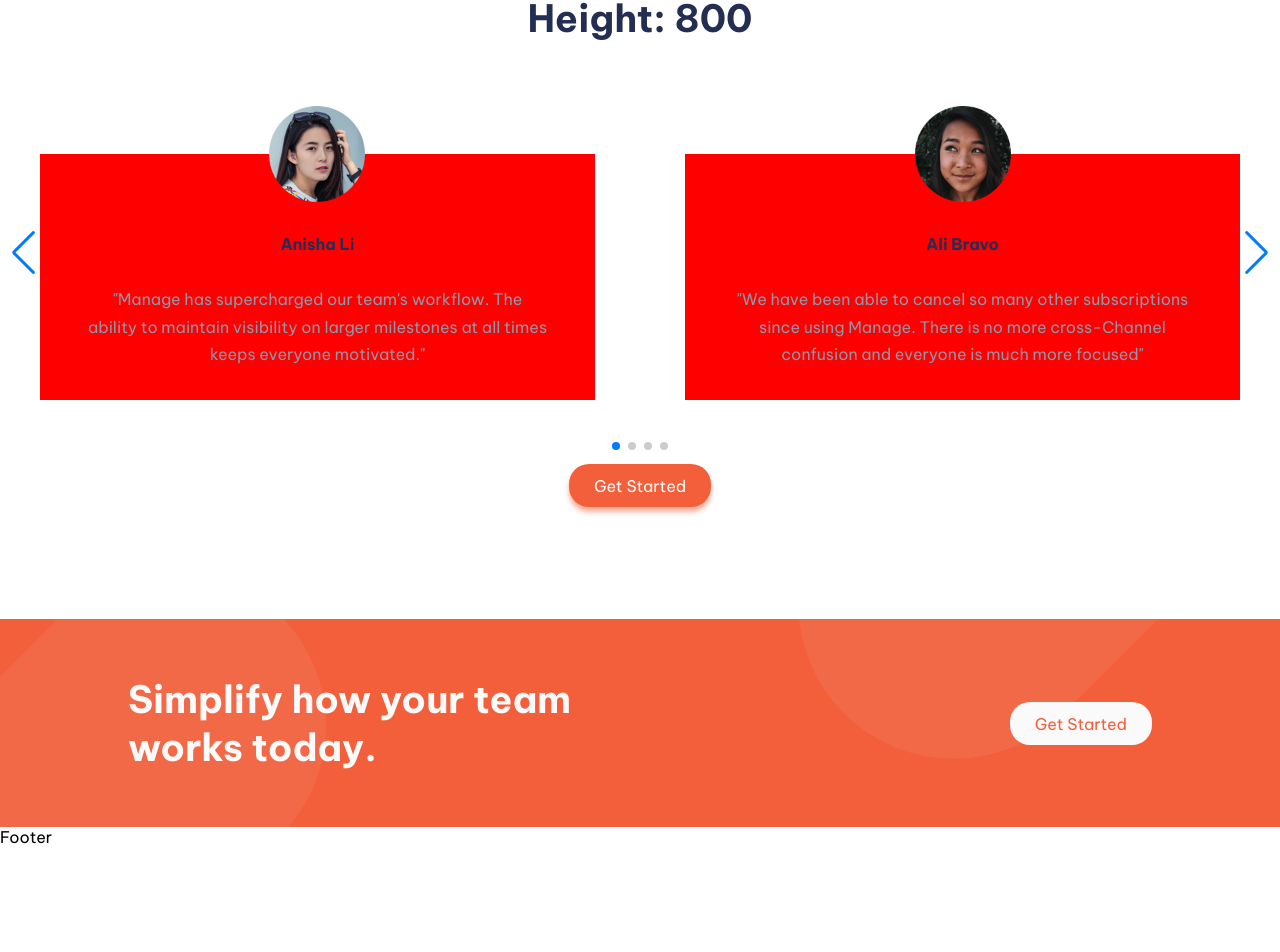
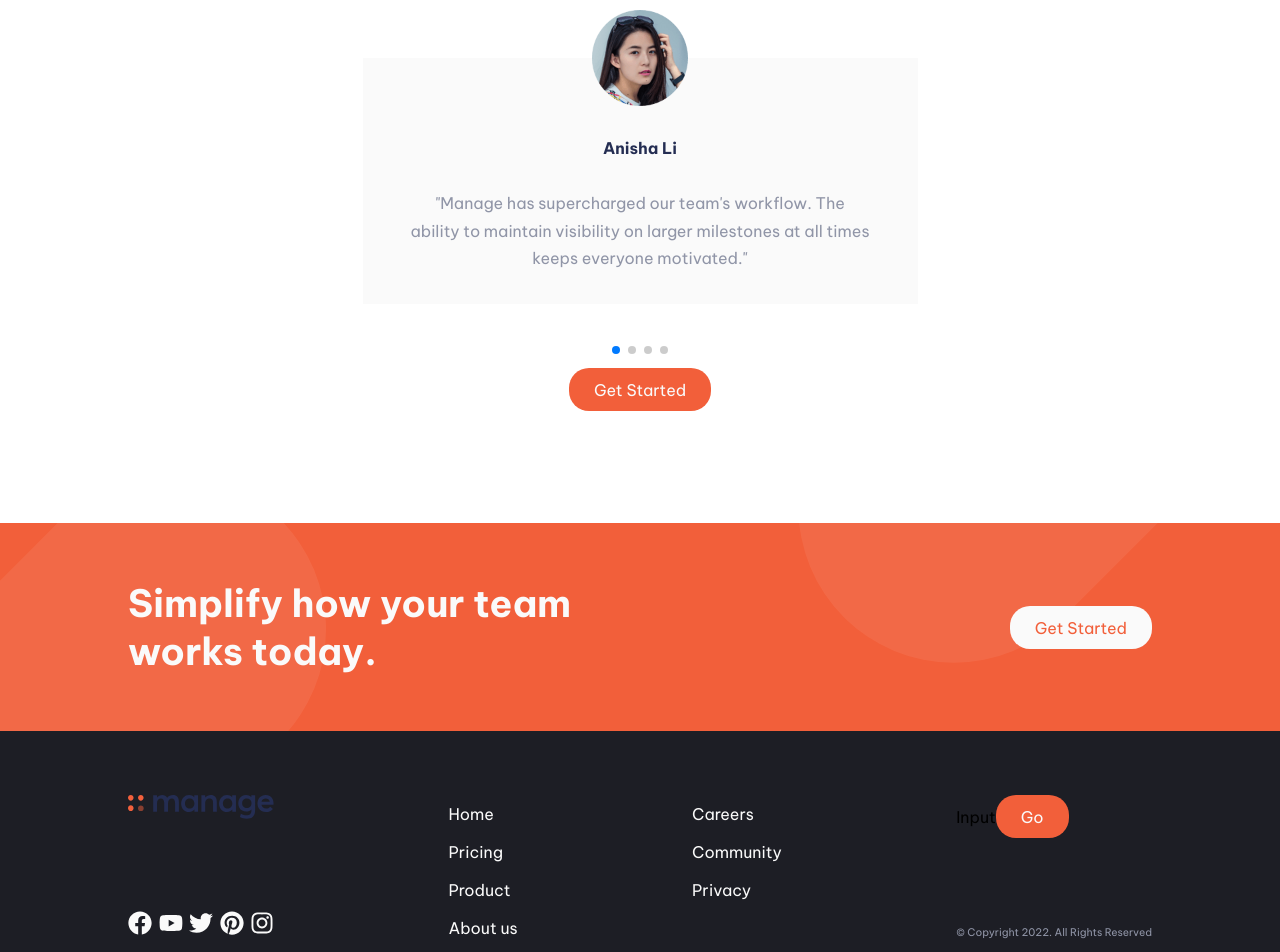
Before and after one commit to Ezedcode/manage-landing-page-master, a React (Create React App) app: page / in a window 1280 px wide. Shown: the part 1666-2618 px from the top of the page. Before the commit the page ends 2513 px from the top, so only its background shows below. Built offline with nearby package versions, Linux system fonts and the light colour scheme.

Commit message:
creating footer

```diff
--- a/src/components/button/styles.jsx
+++ b/src/components/button/styles.jsx
@@ -7,7 +7,7 @@ export const Button = styled.button`
   background: ${(props) => props.background};
   border-radius: 20px;
   box-shadow: ${(props) =>
-    props.colorBtn === "red" ? "0px 5px 5px hsl(12, 88%, 59%, 0.5)" : "none"};
+    props.box === "true" ? "0px 5px 5px hsl(12, 88%, 59%, 0.5)" : "none"};
   cursor: pointer;
   transition: 0.5s;
   &:hover {
@@ -16,6 +16,8 @@ export const Button = styled.button`
         ? "background-color:hsl(13, 95%, 70%)"
         : "color: hsl(227, 12%, 61%);"};
     box-shadow: ${(props) =>
-      props.colorBtn === "red" ? "0px 5px 5px hsl(13, 95%, 70%, 0.5)" : "none"};
+      props.boxShadow === "red"
+        ? "0px 5px 5px hsl(13, 95%, 70%, 0.5)"
+        : "none"};
   }
 `;
--- /dev/null
+++ b/src/components/input/index.jsx
@@ -0,0 +1,19 @@
+import React from "react";
+import Button from "../button";
+
+const Input = () => {
+  return (
+    <div>
+      Input
+      <Button
+        id="Go"
+        color="hsl(0, 0%, 98%)"
+        background="hsl(12, 88%, 59%)"
+        boxShadow="red"
+        colorBtn="red"
+      />
+    </div>
+  );
+};
+
+export default Input;
--- a/src/components/layout/footer/index.jsx
+++ b/src/components/layout/footer/index.jsx
@@ -1,7 +1,67 @@
 import React from "react";
+import { BrowserRouter, Link } from "react-router-dom";
+import Input from "../../input";
+import Logo from "../../../img/logo.svg";
+/*import img1 from "../../../img/icon-facebook.svg";
+import img2 from "../../../img/icon-youtube.svg";
+import img3 from "../../../img/icon-twitter.svg";
+import img5 from "../../../img/icon-pinterest.svg";
+import img4 from "../../../img/icon-instagram.svg";*/
+import {
+  FaFacebook,
+  FaYoutube,
+  FaTwitter,
+  FaPinterest,
+  FaInstagram,
+} from "react-icons/fa";
+import * as C from "./styles";
 
 const Footer = () => {
-  return <div>Footer</div>;
+  return (
+    <BrowserRouter>
+      <C.Container>
+        <div>
+          <div className="container">
+            <div>
+              <img src={Logo} alt="logo" />
+            </div>
+            <div className="socialMedia">
+              <Link>
+                <FaFacebook />
+              </Link>
+              <Link>
+                <FaYoutube />
+              </Link>
+              <Link>
+                <FaTwitter />
+              </Link>
+              <Link>
+                <FaPinterest />
+              </Link>
+              <Link>
+                <FaInstagram />
+              </Link>
+            </div>
+          </div>
+          <div className="navList">
+            <Link to="/">Home</Link>
+            <Link to="/">Pricing</Link>
+            <Link to="/">Product</Link>
+            <Link to="/">About us</Link>
+          </div>
+          <div className="navList">
+            <Link to="/">Careers</Link>
+            <Link to="/">Community</Link>
+            <Link to="/">Privacy</Link>
+          </div>
+          <div className="container">
+            <Input />
+            <p>&copy; Copyright 2022. All Rights Reserved</p>
+          </div>
+        </div>
+      </C.Container>
+    </BrowserRouter>
+  );
 };
 
 export default Footer;
--- /dev/null
+++ b/src/components/layout/footer/styles.jsx
@@ -0,0 +1,47 @@
+import styled from "styled-components";
+
+export const Container = styled.div`
+  height: 17em;
+  background-color: hsl(233, 12%, 13%);
+  display: flex;
+  align-items: center;
+  & > div {
+    width: 80%;
+    height: 53%;
+    margin: auto;
+    display: flex;
+    justify-content: space-between;
+    .container {
+      height: 100%;
+      display: flex;
+      flex-direction: column;
+      justify-content: space-between;
+    }
+    .navList {
+      display: flex;
+      flex-direction: column;
+      a {
+        line-height: 38px;
+      }
+    }
+    .socialMedia {
+      display: flex;
+      flex-direction: row;
+      justify-content: space-between;
+      svg {
+        font-size: 1.5em;
+      }
+    }
+    a {
+      color: hsl(0, 0%, 98%);
+      text-decoration: none;
+    }
+    p {
+      color: hsl(227, 12%, 61%);
+      font-size: 10.5px;
+    }
+    a:hover {
+      color: hsl(12, 88%, 59%);
+    }
+  }
+`;
--- a/src/components/layout/header/index.jsx
+++ b/src/components/layout/header/index.jsx
@@ -15,6 +15,7 @@ const Header = () => {
         color="hsl(0, 0%, 98%)"
         background="hsl(12, 88%, 59%)"
         colorBtn="red"
+        boxShadow="true"
       />
       <C.Img top="-10" left="52" position="absolute">
         <img src={Img} alt="background img" />
--- a/src/components/pages/home/index.jsx
+++ b/src/components/pages/home/index.jsx
@@ -116,6 +116,7 @@ const Home = () => {
               color="hsl(12, 88%, 59%)"
               background="hsl(0, 0%, 98%)"
               colorBtn="white"
+              boxShadow="true"
             />
           </div>
         </C.Simplify>
--- a/src/components/slides/index.jsx
+++ b/src/components/slides/index.jsx
@@ -3,22 +3,12 @@ import Img1 from "../../img/avatar-anisha.png";
 import Img2 from "../../img/avatar-ali.png";
 import Img3 from "../../img/avatar-richard.png";
 import Img4 from "../../img/avatar-shanai.png";
-
-// Import Swiper React components
 import { Swiper, SwiperSlide } from "swiper/react";
-
-// Import Swiper styles
 import "swiper/css";
 import "swiper/css/pagination";
-import "swiper/css/navigation";
-
-//import "./styles.css";
-
-// import required modules
 import { Pagination, Navigation } from "swiper";
 
 import Items from "./item";
-import * as C from "./stylesItem";
 
 const SlidesWhatSaid = () => {
   const listItems = [
@@ -97,22 +87,21 @@ const SlidesWhatSaid = () => {
 
   return (
     <>
-      <div>
-        <h2>Width: {windowSize.innerWidth}</h2>
-
-        <h2>Height: {windowSize.innerHeight}</h2>
-      </div>
       <Swiper
-        slidesPerView={windowSize.innerWidth <= 1310 ? 2 : 3}
-        spaceBetween={windowSize.innerWidth <= 1310 ? 10 : 400}
+        slidesPerView={windowSize.innerWidth <= 1310 ? 1 : 3}
+        spaceBetween={400}
         slidesPerGroup={1}
         loop={true}
         loopFillGroupWithBlank={true}
         pagination={{
           clickable: true,
         }}
-        navigation={true}
-        modules={[Pagination, Navigation]}
+        navigation={windowSize.innerWidth <= 1310 ? false : true}
+        modules={
+          windowSize.innerWidth <= 1310
+            ? [Pagination, Navigation]
+            : [Navigation]
+        }
       >
         {listItems.map((item) => (
           <SwiperSlide>
--- a/src/components/slides/stylesItem.jsx
+++ b/src/components/slides/stylesItem.jsx
@@ -4,7 +4,7 @@ export const ContainerItem = styled.div`
   display: flex;
   margin: 7em auto 4em auto;
   width: 555px;
-  background-color: red;
+  background-color: hsl(0, 0%, 98%);
   div {
     margin: auto;
   }
```
Also changed, not shown: src/components/input/styles.jsx (added).
